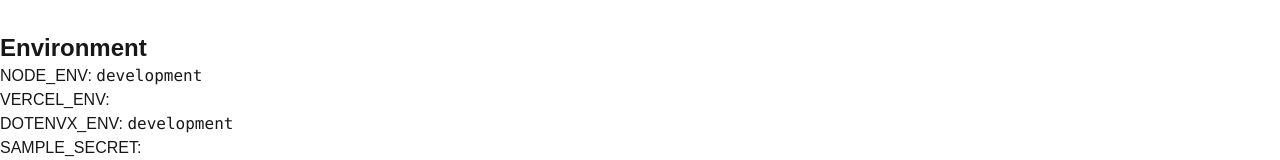
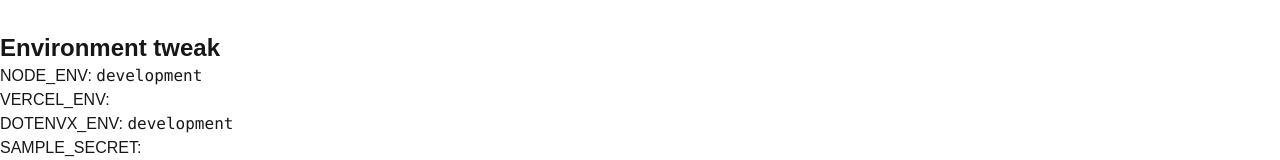
Before and after one commit to tianhuil/dotenvx-proto, a Next.js app: page /env in a window 1280 px wide. Shown: the top 160 px of the page. Built offline with nearby package versions, Linux system fonts and the light colour scheme.

Commit message:
Update heading in EnvPage component to reflect environment tweaks

```diff
--- a/src/app/env/page.tsx
+++ b/src/app/env/page.tsx
@@ -5,7 +5,7 @@
 const EnvPage: React.FC = () => {
   return (
     <div className="container mx-auto mt-8">
-      <h2 className="text-2xl font-bold">Environment</h2>
+      <h2 className="text-2xl font-bold">Environment tweak</h2>
       <p>
         NODE_ENV: <code>{process.env.NODE_ENV}</code>
       </p>
```
